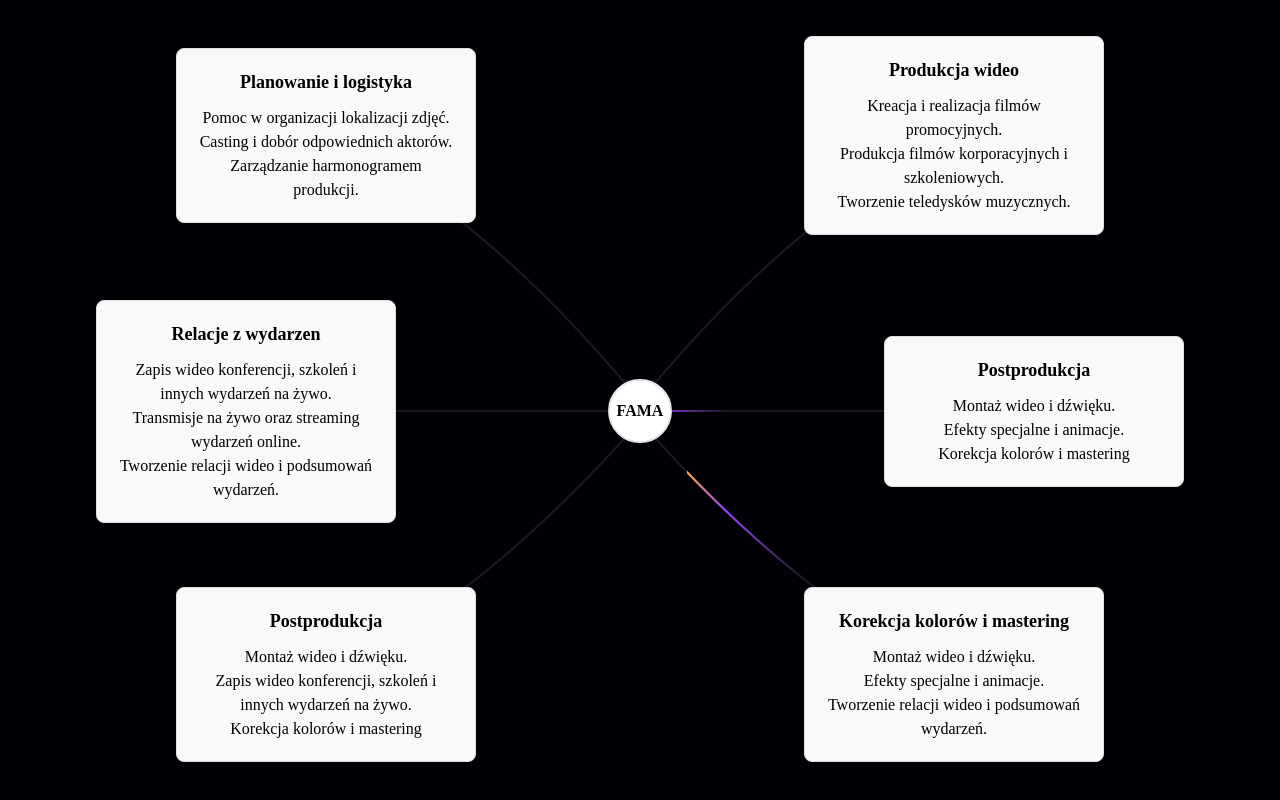
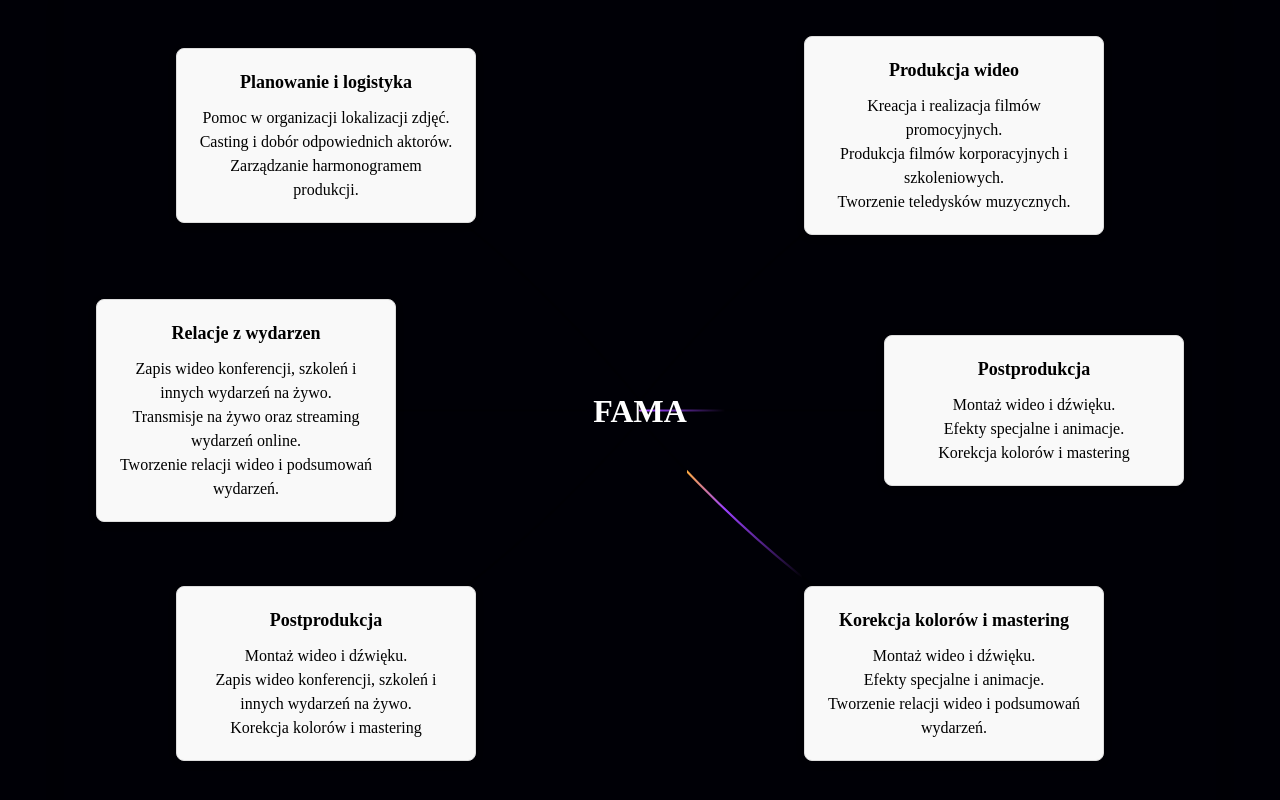
Before and after one commit to kkplak/FAMA, a React (Create React App) app: page /1/home in a window 1280 px wide. Shown: the part 2400-3200 px from the top of the page. Built offline with nearby package versions, Linux system fonts and the light colour scheme; a web font is replaced by a local one.

Commit message:
feedback from client for testing

```diff
--- a/src/App.css
+++ b/src/App.css
@@ -421,6 +421,9 @@
 
 .middle-fama {
   margin: 5rem;
+  color: white;
+  font-size: 2rem;
+  z-index: 20;
 }
 
 .offer-card-wrapper {
--- a/src/components/AnimatedBeam/AnimatedBeam.tsx
+++ b/src/components/AnimatedBeam/AnimatedBeam.tsx
@@ -33,7 +33,7 @@
   reverse = false, // Include the reverse prop
   duration = Math.random() * 3 + 4,
   delay = 0,
-  pathColor = "gray",
+  pathColor = "black",
   pathWidth = 2,
   pathOpacity = 0.2,
   gradientStartColor = "#ffaa40",
--- a/src/components/AnimatedBeam/BeamMiddle.tsx
+++ b/src/components/AnimatedBeam/BeamMiddle.tsx
@@ -69,9 +69,9 @@
               <li>Tworzenie relacji wideo i podsumowań wydarzeń.</li>
             </ul>
           </div>
-          <Circle ref={div4Ref} className="size-16 middle-fama font-bold">
+          <h3 ref={div4Ref} className=" middle-fama font-bold">
             FAMA
-          </Circle>
+          </h3>
           <div className="offer-card card-4" ref={div6Ref}>
             <h2 className="offer-title">Postprodukcja</h2>
             <ul className="offer-list">
```
